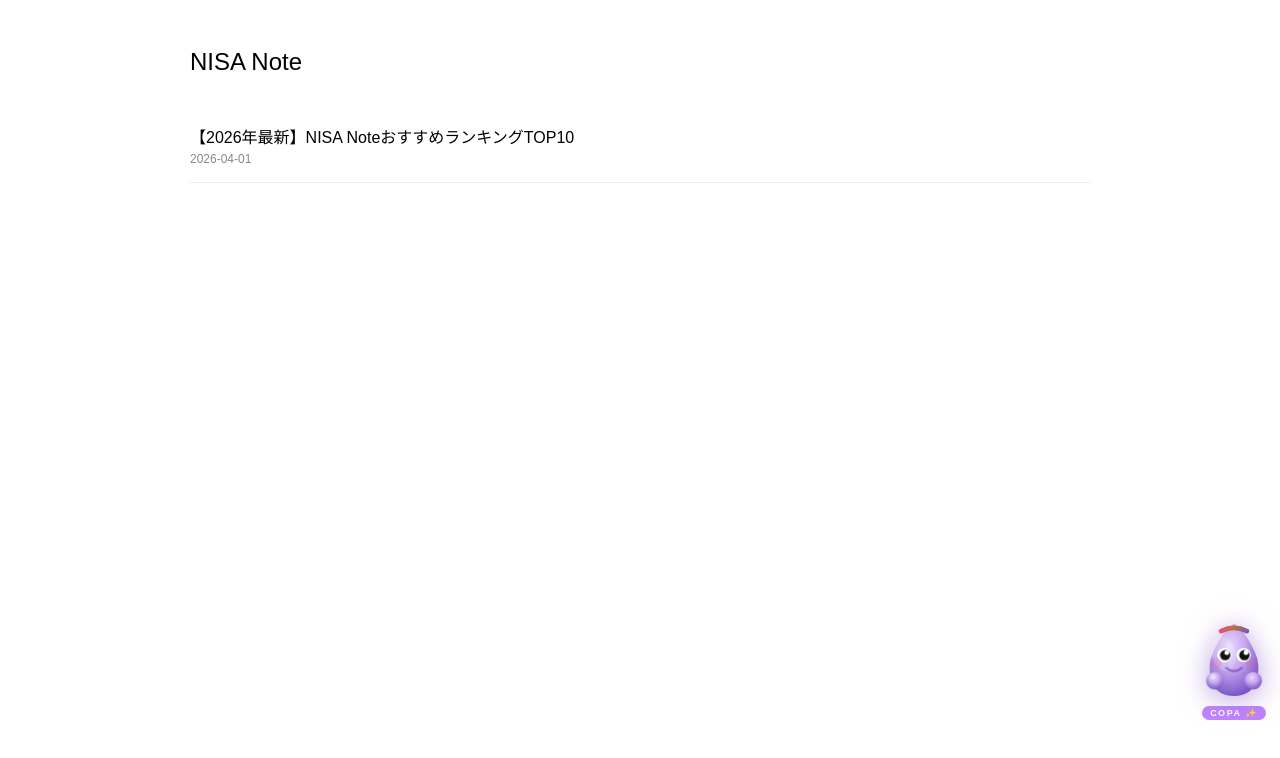
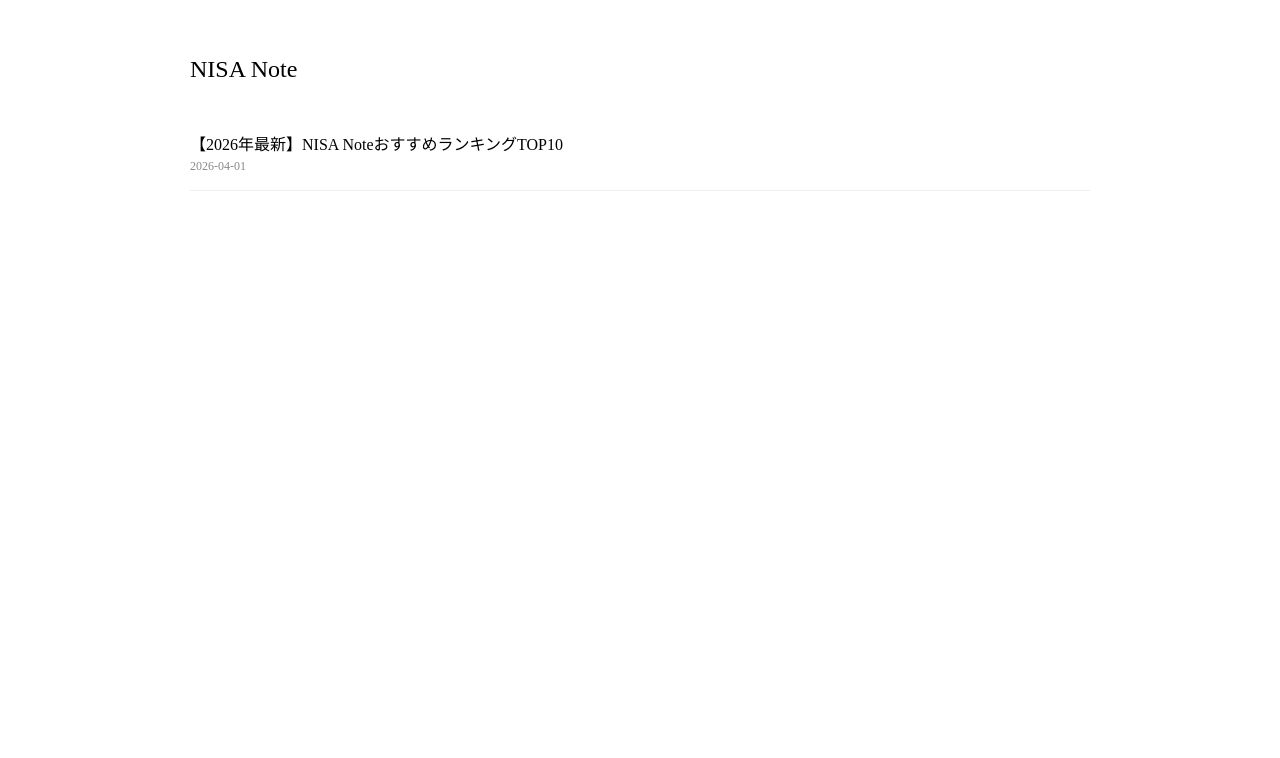
Before and after one commit to okuwabara07-gif/nisa-note-jp, a Next.js app: page / in a window 1280 px wide. Shown: the top 758 px of the page. Built offline with nearby package versions, Linux system fonts and the light colour scheme.

Commit message:
feat: add OGP meta tags

```diff
--- a/app/layout.tsx
+++ b/app/layout.tsx
@@ -1,60 +1,31 @@
+import type { Metadata } from 'next'
+import { getAllPosts } from '@/lib/posts'
 
-function CopaWidgetFloat() {
-  if (typeof window === "undefined") return null;
-  return (
-    <>
-      <style>{`
-        @keyframes cw-float{0%,100%{transform:translateY(0)}50%{transform:translateY(-8px)}}
-        @keyframes cw-blink{0%,86%,100%{transform:scaleY(1)}93%{transform:scaleY(.06)}}
-        @keyframes cw-wiggle{0%,100%{transform:rotate(0)}25%{transform:rotate(10deg)}75%{transform:rotate(-8deg)}}
-        #cw-bubble{position:fixed;right:88px;bottom:100px;z-index:10000;background:rgba(15,13,11,.93);border:1.5px solid rgba(192,132,252,.5);border-radius:14px 14px 0 14px;padding:10px 13px;font-size:12px;line-height:1.65;color:#fff;width:165px;font-family:-apple-system,sans-serif;display:none;pointer-events:auto}
-        #cw-bubble a{color:#c084fc;font-weight:700;text-decoration:none}
-        #cw-bubble::after{content:"";position:absolute;bottom:-7px;right:14px;border:7px solid transparent;border-top-color:rgba(15,13,11,.93)}
-        #cw-wrap{position:fixed;right:14px;bottom:80px;z-index:9999;display:flex;flex-direction:column;align-items:center;gap:4px;pointer-events:none}
-        #cw-wrap svg{pointer-events:all;cursor:pointer;animation:cw-float 3s ease-in-out infinite;filter:drop-shadow(0 4px 14px rgba(136,88,200,.55))}
-        #cw-badge{font-size:9px;font-weight:900;letter-spacing:1.5px;padding:2px 8px;border-radius:12px;color:white;background:#c084fc;pointer-events:none}
-      `}</style>
-      <div id="cw-bubble"></div>
-      <div id="cw-wrap">
-        <svg width="64" height="77" viewBox="0 0 80 96" onClick={() => {
-          const msgs = [
-            '今日の運勢、気になる？<br><a href="https://colorpass-web.vercel.app/fortune" target="_blank">→ COPA占いはこちら✨</a>',
-            'COLORPASSに登録すると<br>占いが1週間無料！<br><a href="https://colorpass-web.vercel.app" target="_blank">→ 登録する💜</a>',
-            'あなたのこと応援してるよ✨<br><a href="https://colorpass-web.vercel.app/fortune" target="_blank">→ 今日を占う🔮</a>',
-          ];
-          if (!window._cwIdx) window._cwIdx = 0;
-          const b = document.getElementById("cw-bubble");
-          if (b) { b.innerHTML = msgs[window._cwIdx++ % msgs.length]; b.style.display = "block"; clearTimeout(window._cwTimer); window._cwTimer = setTimeout(() => b.style.display = "none", 4500); }
-        }}>
-          <defs>
-            <radialGradient id="cw-g" cx="42%" cy="32%" r="68%"><stop offset="0%" stopColor="#e8d8ff"/><stop offset="45%" stopColor="#c8a8f0"/><stop offset="100%" stopColor="#7c58c8"/></radialGradient>
-            <linearGradient id="cw-h" x1="0" y1="0" x2="1" y2="0"><stop offset="0%" stopColor="#e85080"/><stop offset="50%" stopColor="#b87333"/><stop offset="100%" stopColor="#7c5ca8"/></linearGradient>
-          </defs>
-          <path d="M40 91 Q18 91 12 72 Q6 53 14 36 Q22 19 30 10 Q35 3 40 1 Q45 3 50 10 Q58 19 66 36 Q74 53 68 72 Q62 91 40 91Z" fill="url(#cw-g)"/>
-          <ellipse cx="27" cy="38" rx="15" ry="22" fill="rgba(255,255,255,.18)" transform="rotate(-18,27,38)"/>
-          <path d="M24 10 Q40 2 56 10" stroke="url(#cw-h)" strokeWidth="6" fill="none" strokeLinecap="round"/>
-          <ellipse cx="28" cy="40" rx="9" ry="9" fill="rgba(255,255,255,.95)"/>
-          <ellipse cx="52" cy="40" rx="9" ry="9" fill="rgba(255,255,255,.95)"/>
-          <circle cx="29" cy="40" r="6.5" fill="#111" style={{animation:"cw-blink 4s ease-in-out infinite",transformOrigin:"29px 40px"}}/>
-          <circle cx="53" cy="40" r="6.5" fill="#111"/>
-          <circle cx="31" cy="37" r="3" fill="#fff"/>
-          <circle cx="55" cy="37" r="3" fill="#fff"/>
-          <circle cx="18" cy="50" r="7" fill="rgba(232,80,128,.18)"/>
-          <circle cx="62" cy="50" r="7" fill="rgba(232,80,128,.18)"/>
-          <path d="M30 56 Q40 64 50 56" stroke="rgba(100,60,180,.6)" strokeWidth="2.5" fill="none" strokeLinecap="round"/>
-          <circle cx="16" cy="72" r="11" fill="url(#cw-g)" style={{animation:"cw-wiggle 2.5s ease-in-out infinite",transformOrigin:"16px 72px"}}/>
-          <circle cx="64" cy="72" r="11" fill="url(#cw-g)"/>
-          <circle cx="13" cy="67" r="4" fill="rgba(255,255,255,.28)"/>
-        </svg>
-        <div id="cw-badge">COPA ✨</div>
-      </div>
-    </>
-  );
+export const metadata: Metadata = {
+  title: 'NISAノート',
+  description: 'NISA・投資信託情報',
+  keywords: 'NISAノート,NISA・投資信託情報',
+  openGraph: {
+    title: 'NISAノート',
+    description: 'NISA・投資信託情報',
+    type: 'website',
+    locale: 'ja_JP',
+    siteName: 'NISAノート',
+  },
+  twitter: {
+    card: 'summary_large_image',
+    title: 'NISAノート',
+    description: 'NISA・投資信託情報',
+  },
+  robots: { index: true, follow: true },
 }
 
-import type { Metadata } from 'next'
-export const metadata: Metadata = { title: 'NISA Note', description: 'NISA・投資信託の情報' }
 export default function RootLayout({ children }: { children: React.ReactNode }) {
-  return <html lang="ja"><script async src="https://www.googletagmanager.com/gtag/js?id=G-SVQXY5C3PW"></script><script dangerouslySetInnerHTML={{__html:`window.dataLayer=window.dataLayer||[];function gtag(){dataLayer.push(arguments);}gtag('js',new Date());gtag('config','G-SVQXY5C3PW');`}} /><body style={{margin:0,fontFamily:'sans-serif'}}>{children}<CopaWidgetFloat />
-</body></html>
+  return (
+    <html lang="ja">
+      <script async src="https://www.googletagmanager.com/gtag/js?id=G-SVQXY5C3PW"></script>
+      <script dangerouslySetInnerHTML={{__html:`window.dataLayer=window.dataLayer||[];function gtag(){dataLayer.push(arguments);}gtag('js',new Date());gtag('config','G-SVQXY5C3PW');`}} />
+      <body>{children}</body>
+    </html>
+  )
 }
```
